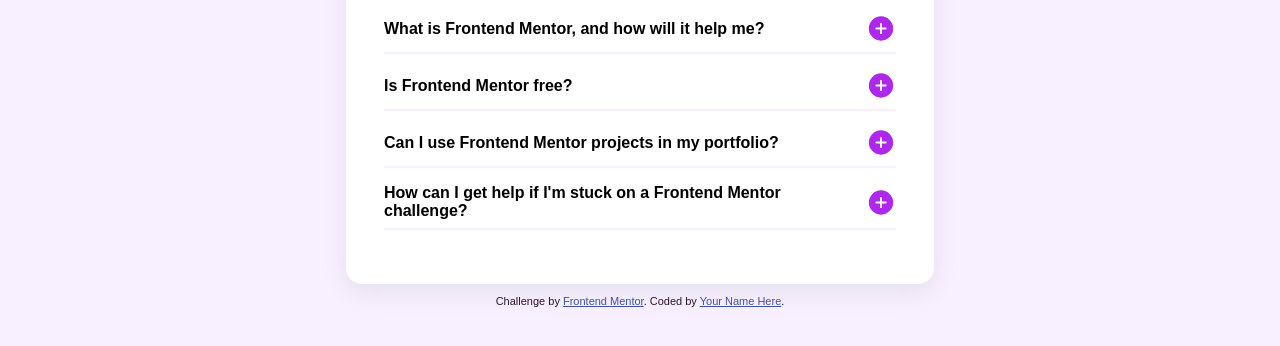
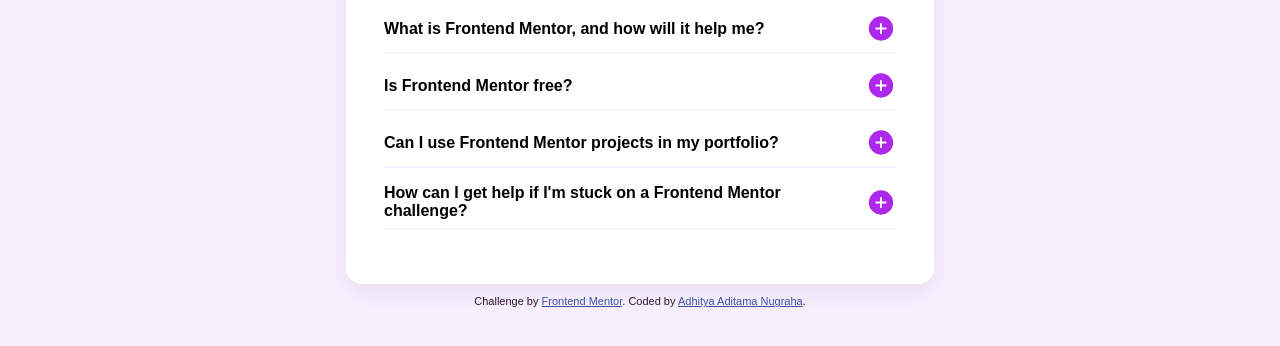
Before and after one commit to aaditamanugraha/faq-accordion-main, a plain HTML site: page index.html in a window 1280 px wide. Shown: the part 284-630 px from the top of the page. Drawn offline with Linux system fonts and the light colour scheme.

Commit message:
Update footer github link

```diff
--- a/index.html
+++ b/index.html
@@ -114,7 +114,10 @@
         Challenge by
         <a href="https://www.frontendmentor.io?ref=challenge" target="_blank"
           >Frontend Mentor</a
-        >. Coded by <a href="#">Your Name Here</a>.
+        >. Coded by
+        <a href="https://github.com/aaditamanugraha/faq-accordion-main"
+          >Adhitya Aditama Nugraha</a
+        >.
       </p>
     </div>
 
```
Also changed, not shown: package.json (deleted, +0 -19 lines).
